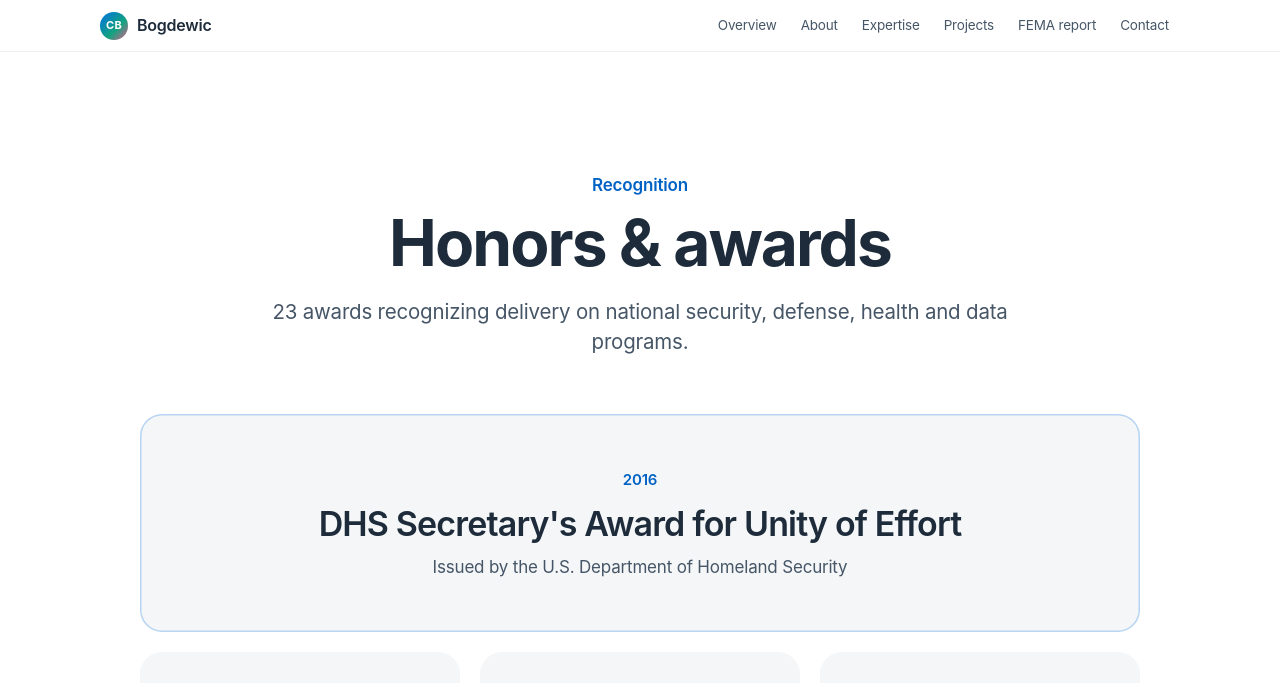
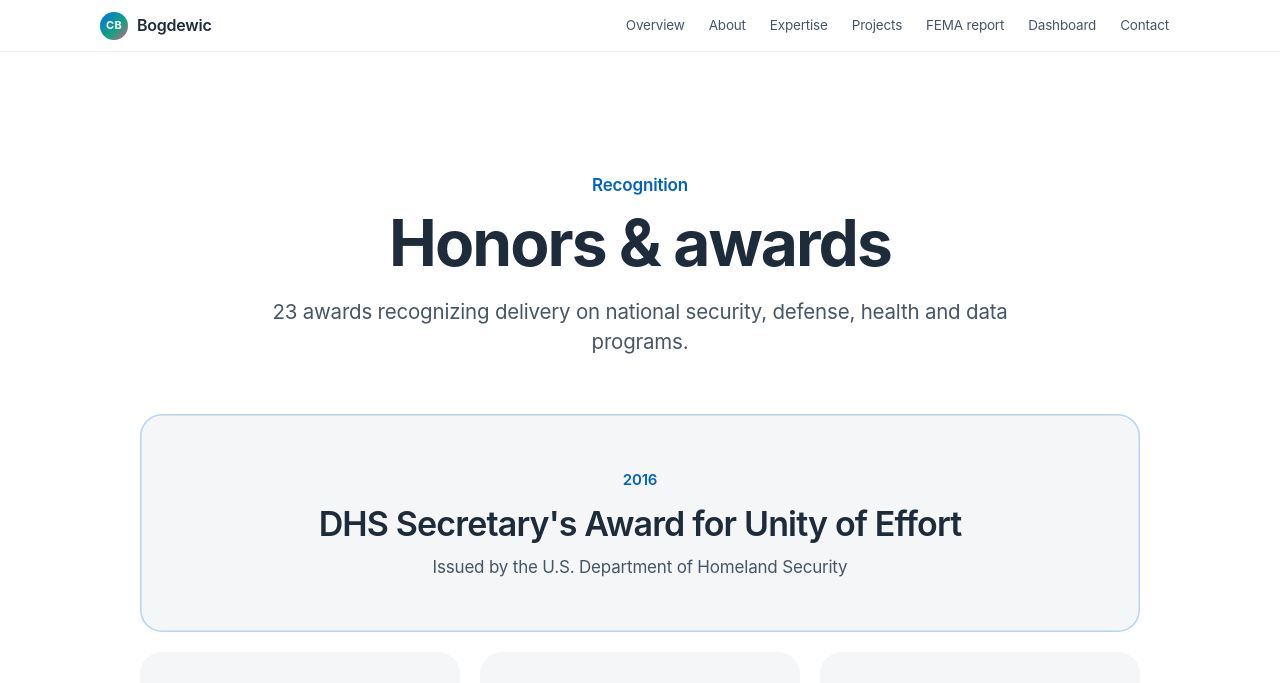
Before and after one commit to cbogdewi/BogdewicWebSite, a plain HTML site: page awards.html in a window 1280 px wide. Shown: the top 683 px of the page. Drawn offline with Linux system fonts and the light colour scheme.

Commit message:
Add Dashboard link to the shared site nav
Co-Authored-By: Claude Opus 5.5 <noreply@anthropic.com>
Claude-Session: https://claude.ai/code/session_011J4iu9Qkdyv7yYt1KbJucL

```diff
--- a/awards.html
+++ b/awards.html
@@ -31,6 +31,7 @@
           <li><a href="index.html#expertise">Expertise</a></li>
           <li><a href="index.html#projects">Projects</a></li>
           <li><a href="fema-disasters.html">FEMA report</a></li>
+          <li><a href="https://dashboard.bogdewic.com">Dashboard</a></li>
           <li><a href="index.html#contact">Contact</a></li>
         </ul>
       </nav>
```
Also changed, not shown: delivery.html (+1 -0 lines), fema-disasters.html (+1 -0 lines), index.html (+1 -0 lines).
